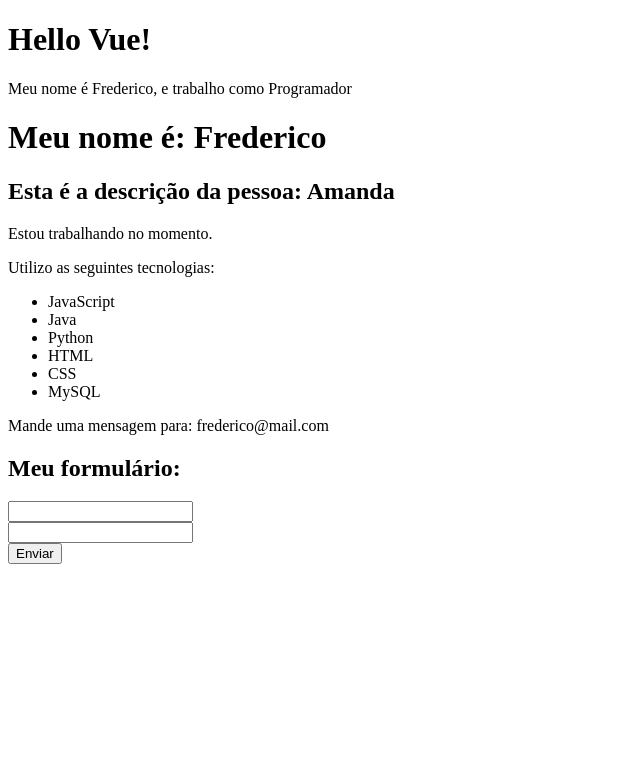
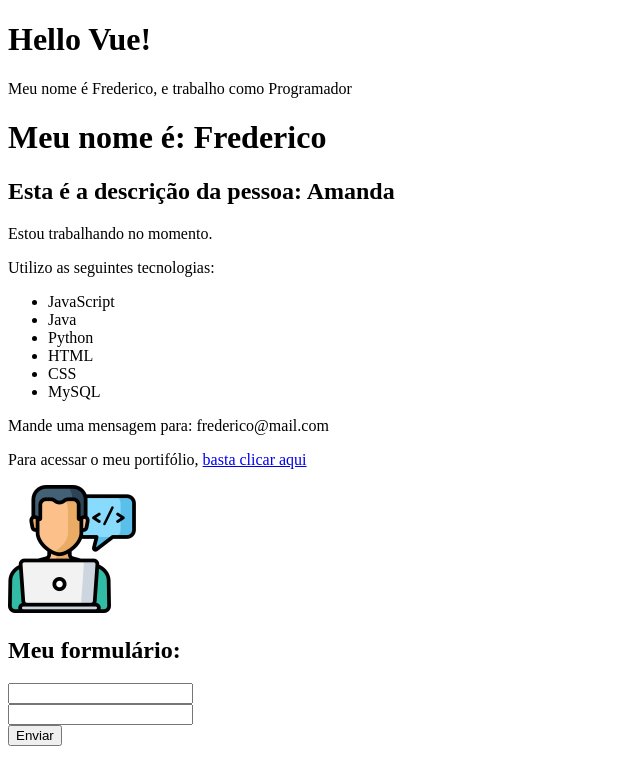
Before and after one commit to mfcastilho/learning_vue_framework, a Vue app in the folder 2_projeto_vue/: page / in a window 1280 px wide. Shown: the top 784 px of the page, without its empty margins (0-640 px from the left). Built offline with nearby package versions, Linux system fonts and the light colour scheme.

Commit message:
Learning about dynamic attributes q :wq

```diff
--- a/2_projeto_vue/src/components/Info.vue
+++ b/2_projeto_vue/src/components/Info.vue
@@ -12,18 +12,27 @@
       <li>MySQL</li>
     </ul>
     <p v-show="mostrar_email">Mande uma mensagem para: {{email}}</p>
+    <p>Para acessar o meu portifólio, <a v-bind:href="meu_link" target="_blank">basta clicar aqui</a></p>
+    <Picture />
   </div>
+
 </template>
 
 <script>
 
+import Picture from "../components/Picture.vue"
+
 export default{
   name: "Info",
+  components:{
+    Picture
+  },
   data(){
     return{
       esta_trabalhando: true,
       mostrar_email: true,
-      email: "frederico@mail.com"
+      email: "frederico@mail.com",
+      meu_link:"https://mfcastilho.github.io/challenge3-portifolio/"
     }
   }
 }
--- a/2_projeto_vue/src/components/Pessoa.vue
+++ b/2_projeto_vue/src/components/Pessoa.vue
@@ -9,6 +9,7 @@
 <script>
 import Info from "./Info.vue";
 import Form from "./Form.vue";
+
 
 export default {
   name: "Pessoa",
--- /dev/null
+++ b/2_projeto_vue/src/components/Picture.vue
@@ -0,0 +1,15 @@
+<template>
+  <img v-bind:src="avatar" v-bind:alt="description" />
+</template>
+
+<script>
+export default {
+  name: "Picture",
+  data() {
+    return {
+      avatar: "/img/avatar.png",
+      description: "Mario Frederico",
+    };
+  },
+};
+</script>
```
Also changed, not shown: 2_projeto_vue/public/img/avatar.png (added), 2_projeto_vue/public/img/mf_profile_picture.jpeg (added).
